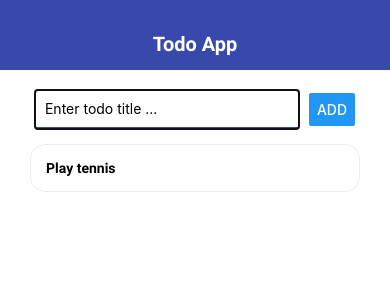
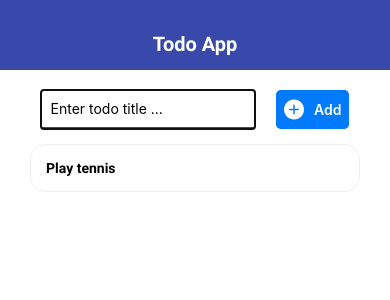
Before and after one commit to Madi-S/React-Native-Todo, a React Native app: screen / in a window 390 px wide. Shown: the top 300 px of the page. Built offline with nearby package versions, Linux system fonts and the light colour scheme.

Commit message:
Vector icons installed

```diff
--- a/package.json
+++ b/package.json
@@ -8,6 +8,7 @@
     "eject": "expo eject"
   },
   "dependencies": {
+    "@expo/vector-icons": "^12.0.5",
     "expo": "~42.0.1",
     "expo-app-loading": "^1.1.2",
     "expo-font": "^9.2.1",
--- a/src/components/AddTodo.js
+++ b/src/components/AddTodo.js
@@ -1,5 +1,7 @@
 import React, { useState } from 'react'
 import { View, TextInput, Button, Alert, StyleSheet } from 'react-native'
+import { AntDesign } from '@expo/vector-icons'
+import { THEME } from '../theme'
 
 export const AddTodo = ({ onSubmit }) => {
     const [title, setTitle] = useState('')
@@ -25,7 +27,12 @@ export const AddTodo = ({ onSubmit }) => {
                 autoCapitalize='none'
                 placeholder='Enter todo title ...'
             />
-            <Button title='Add' onPress={pressHandler} />
+            <AntDesign.Button
+                name='pluscircle'
+                onPress={pressHandler}
+            >
+                Add
+            </AntDesign.Button>
         </View>
     )
 }
@@ -38,7 +45,7 @@ const styles = StyleSheet.create({
         marginBottom: 15
     },
     input: {
-        width: '80%',
+        width: '65%',
         padding: 10,
         borderStyle: 'solid',
         borderBottomWidth: 2,
```
